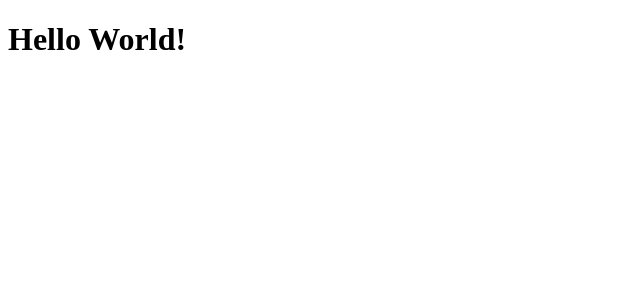
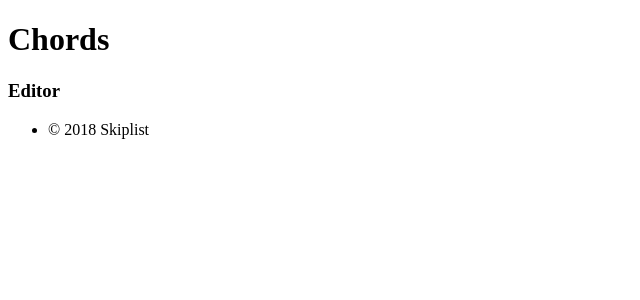
Before and after one commit to skiplist-eng/react-firebase-netlify, a React (Create React App) app: page / in a window 1280 px wide. Shown: the top 300 px of the page, without its empty margins (0-640 px from the left). Built offline with nearby package versions, Linux system fonts and the light colour scheme.

Commit message:
Add header, footer, and chord editor components

```diff
--- a/package.json
+++ b/package.json
@@ -3,6 +3,7 @@
   "version": "0.1.0",
   "private": true,
   "dependencies": {
+    "chordsheetjs": "^2.2.0",
     "react": "^16.3.1",
     "react-dom": "^16.3.1",
     "react-scripts": "1.1.4"
--- a/src/App.js
+++ b/src/App.js
@@ -1,11 +1,19 @@
 import React, { Component } from 'react';
+import Header from './components/Header';
+import Footer from './components/Footer';
+import ChordEditor from './components/ChordEditor';
+
 
 class App extends Component {
   render() {
     return (
-      <div className="App">
-        <h1>Hello World!</h1>
-      </div>
+        <div className="wrapper">
+            <Header />
+            <div className="workspace">
+                <ChordEditor />
+            </div>
+            <Footer />
+        </div>
     );
   }
 }
--- /dev/null
+++ b/src/components/ChordEditor.js
@@ -0,0 +1,16 @@
+import React, { Component } from 'react';
+
+class ChordEditor extends Component {
+    constructor(props) {
+        super(props);
+        this.state =  { year: new Date().getFullYear() };
+    }
+
+    render() {
+        return (
+            <h3>Editor</h3>
+        );
+    }
+}
+
+export default ChordEditor;
--- /dev/null
+++ b/src/components/Footer.js
@@ -0,0 +1,22 @@
+import React, { Component } from 'react';
+
+class Footer extends Component {
+    constructor(props) {
+        super(props);
+        this.state =  { year: new Date().getFullYear() };
+    }
+
+    render() {
+        return (
+            <footer>
+                <ul className="site-link">
+                    <li>
+                        &copy; {this.state.year} Skiplist
+                    </li>
+                </ul>
+            </footer>
+        );
+    }
+}
+
+export default Footer;
--- /dev/null
+++ b/src/components/Header.js
@@ -0,0 +1,13 @@
+import React, { Component } from 'react';
+
+class Header extends Component {
+    render() {
+        return (
+            <header>
+                <h1>Chords</h1>
+            </header>
+        );
+    }
+}
+
+export default Header;
```
Also changed, not shown: 1 other file (tests, documents, lock files or other folders).
